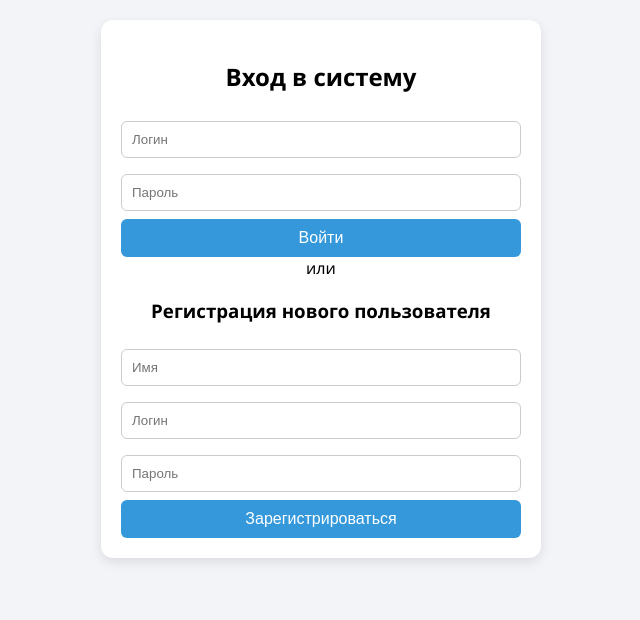
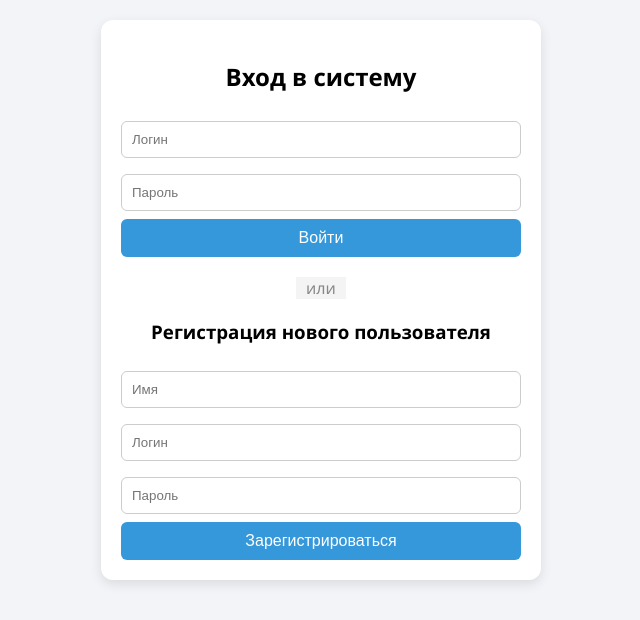
Before and after one commit to idm-fullStack/IDM-IOT-Projeckt, a Flask app: page /login in a window 1280 px wide. Shown: the top 620 px of the page, without its empty margins (319-959 px from the left). Run offline with Flask 3, Linux system fonts and the light colour scheme.

Commit message:
Update style.css

```diff
--- a/server/static/style.css
+++ b/server/static/style.css
@@ -100,3 +100,16 @@ th {
     color: #e74c3c;
     margin-bottom: 10px;
 }
+.divider {
+    text-align: center;
+    margin: 20px 0;
+    color: #888;
+}
+.divider span {
+    background: #f4f4f4;
+    padding: 0 10px;
+}
+.error {
+    color: red;
+    font-size: 0.9em;
+}
```
